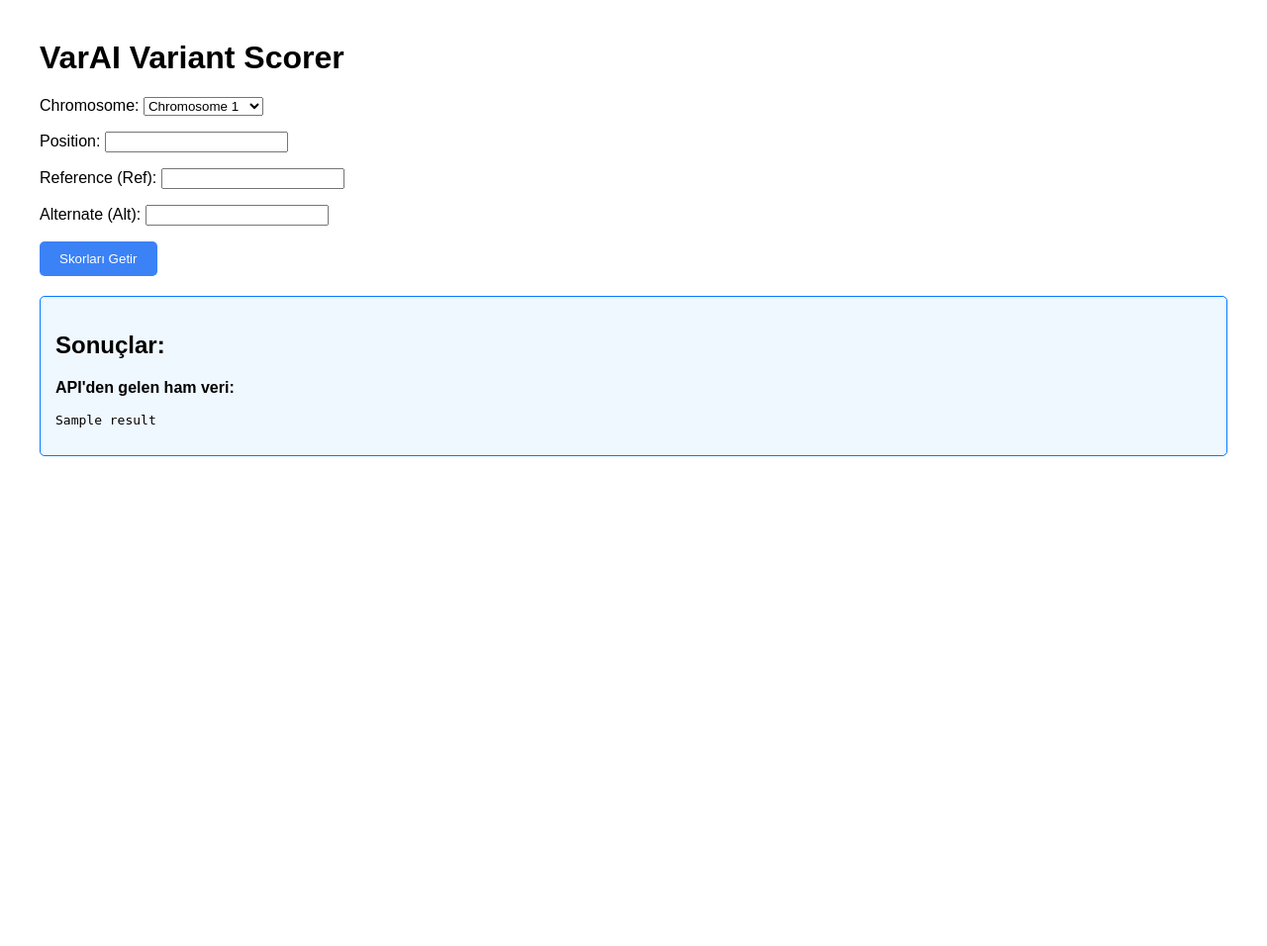
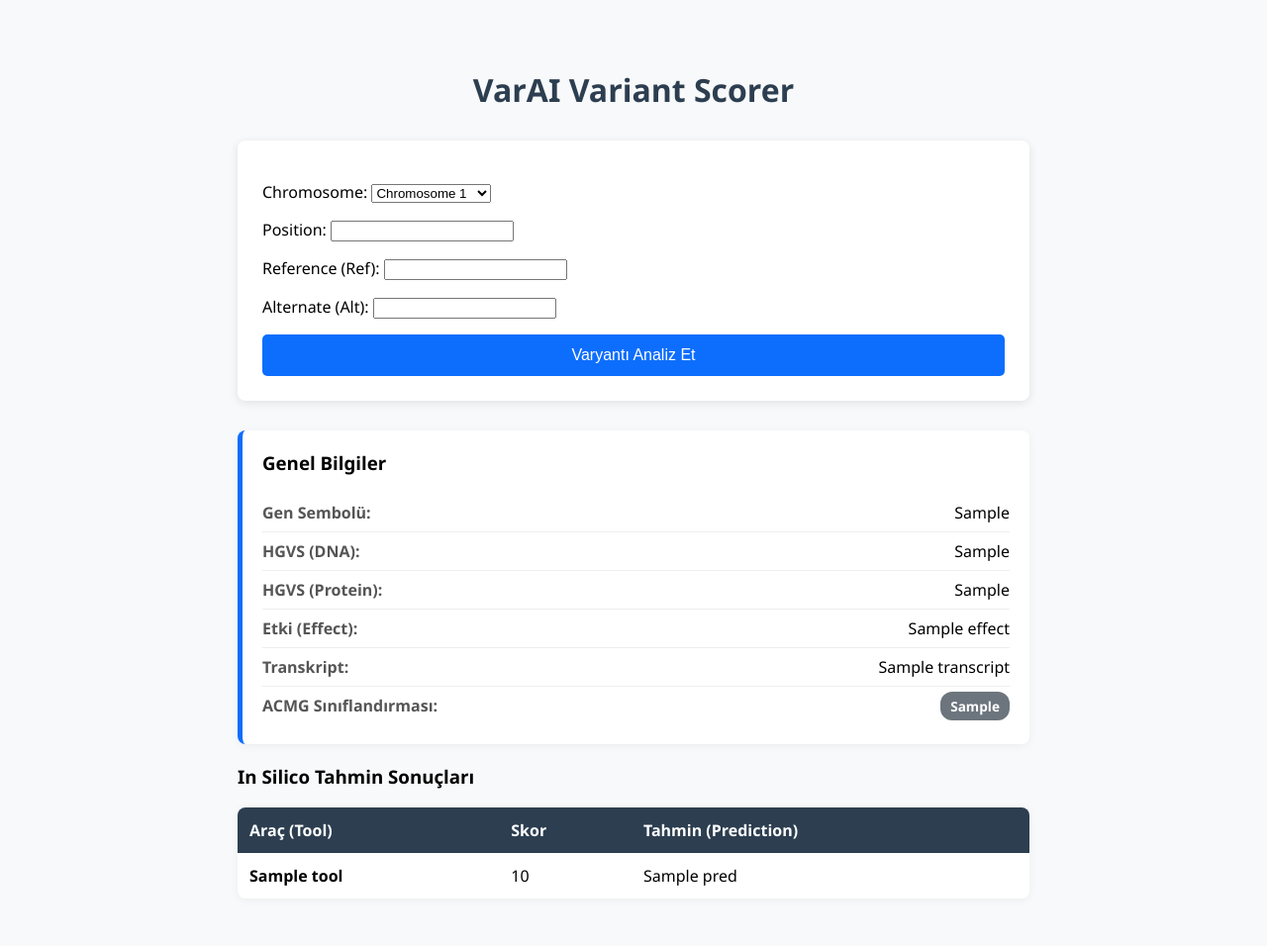
Before and after one commit to safiderum/thesis_project, a Django app: template variants/templates/variants/home.html in a window 1280 px wide. Shown: the whole page at 99% size. Before the commit the page ends 461 px from the top, so only its background shows below. Run offline with Django 4.2, Linux system fonts and the light colour scheme; tables that the repository leaves empty hold one stand-in row (values such as "Sample post"); the template is opened without the code that fills it: values that come from a table or form of the project are taken from there, most other values are stand-ins (such as "Sample title", 1, 10 or a date in 2020).

Commit message:
Resolve VariantForm error and add in-silico scores to UI

```diff
--- a/variants/templates/variants/home.html
+++ b/variants/templates/variants/home.html
@@ -5,53 +5,128 @@
     <meta name="viewport" content="width=device-width, initial-scale=1.0">
     <title>VarAI Variant Scorer</title>
     <style>
-        body { font-family: sans-serif; margin: 40px; }
-        .result-box {
-            margin-top: 20px;
-            padding: 15px;
-            background-color: #f0f8ff;
-            border: 1px solid #007bff;
-            border-radius: 5px;
-        }
-        .error-box {
-            margin-top: 20px;
-            padding: 15px;
-            background-color: #ffe6e6;
-            border: 1px solid #ff0000;
-            color: red;
-            border-radius: 5px;
-        }
-        pre { white-space: pre-wrap; word-wrap: break-word; }
+        body { font-family: 'Segoe UI', Tahoma, Geneva, Verdana, sans-serif; background-color: #f8f9fa; padding: 40px; }
+        h1 { color: #2c3e50; text-align: center; margin-bottom: 30px; }
+
+        .container { max-width: 800px; margin: 0 auto; }
+
+        .form-box { background: white; padding: 25px; border-radius: 8px; box-shadow: 0 2px 10px rgba(0,0,0,0.1); }
+        .form-group { margin-bottom: 15px; }
+        button { width: 100%; padding: 12px; background-color: #0d6efd; color: white; border: none; border-radius: 5px; font-size: 16px; cursor: pointer; }
+        button:hover { background-color: #0b5ed7; }
+
+        .result-container { margin-top: 30px; }
+
+        /* Kart Tasarımı */
+        .info-card { background: white; border-radius: 8px; box-shadow: 0 2px 10px rgba(0,0,0,0.05); padding: 20px; margin-bottom: 20px; border-left: 5px solid #0d6efd; }
+        .info-row { display: flex; justify-content: space-between; border-bottom: 1px solid #eee; padding: 8px 0; }
+        .info-row:last-child { border-bottom: none; }
+        .label { font-weight: bold; color: #555; }
+
+        /* Tablo Tasarımı */
+        table { width: 100%; border-collapse: collapse; background: white; border-radius: 8px; overflow: hidden; box-shadow: 0 2px 10px rgba(0,0,0,0.05); }
+        th { background-color: #2c3e50; color: white; padding: 12px; text-align: left; }
+        td { padding: 12px; border-bottom: 1px solid #eee; }
+        tr:last-child td { border-bottom: none; }
+
+        .badge { padding: 5px 10px; border-radius: 12px; font-size: 0.85em; font-weight: bold; color: white;}
+        .bg-red { background-color: #dc3545; }
+        .bg-green { background-color: #198754; }
+        .bg-gray { background-color: #6c757d; }
+
+        .error-box { background-color: #f8d7da; color: #842029; padding: 15px; border-radius: 5px; border: 1px solid #f5c2c7; margin-top: 20px;}
     </style>
 </head>
 <body>
 
+<div class="container">
     <h1>VarAI Variant Scorer</h1>
 
-    <form method="post">
-        {% csrf_token %}
-        {{ form.as_p }}
-
-        <button type="submit" style="background-color: #3b82f6; color: white; padding: 10px 20px; border: none; border-radius: 5px; cursor: pointer;">
-            Skorları Getir
-        </button>
-    </form>
+    <div class="form-box">
+        <form method="post">
+            {% csrf_token %}
+            {{ form.as_p }}
+            <button type="submit">Varyantı Analiz Et</button>
+        </form>
+    </div>
 
     {% if error %}
         <div class="error-box">
-            <h3>Hata Oluştu:</h3>
-            <p>{{ error }}</p>
+            <strong>Hata:</strong> {{ error }}
         </div>
     {% endif %}
 
-    {% if result %}
-        <div class="result-box">
-            <h2>Sonuçlar:</h2>
-            <p><strong>API'den gelen ham veri:</strong></p>
-            <pre>{{ result }}</pre>
+    {% if variant_info %}
+    <div class="result-container">
 
+        <div class="info-card">
+            <h3 style="margin-top:0;">Genel Bilgiler</h3>
+
+            <div class="info-row">
+                <span class="label">Gen Sembolü:</span>
+                <span>{{ variant_info.gene_symbol }}</span>
             </div>
+            <div class="info-row">
+                <span class="label">HGVS (DNA):</span>
+                <span>{{ variant_info.hgvs_c }}</span>
+            </div>
+            <div class="info-row">
+                <span class="label">HGVS (Protein):</span>
+                <span>{{ variant_info.hgvs_p }}</span>
+            </div>
+            <div class="info-row">
+                <span class="label">Etki (Effect):</span>
+                <span>{{ variant_info.effect }}</span>
+            </div>
+            <div class="info-row">
+                <span class="label">Transkript:</span>
+                <span>{{ variant_info.transcript }}</span>
+            </div>
+            <div class="info-row">
+                <span class="label">ACMG Sınıflandırması:</span>
+                <span>
+                    {% if "Pathogenic" in variant_info.acmg_class %}
+                        <span class="badge bg-red">{{ variant_info.acmg_class }}</span>
+                    {% elif "Benign" in variant_info.acmg_class %}
+                        <span class="badge bg-green">{{ variant_info.acmg_class }}</span>
+                    {% else %}
+                        <span class="badge bg-gray">{{ variant_info.acmg_class }}</span>
+                    {% endif %}
+                </span>
+            </div>
+        </div>
+
+        <h3>In Silico Tahmin Sonuçları</h3>
+        <table>
+            <thead>
+                <tr>
+                    <th>Araç (Tool)</th>
+                    <th>Skor</th>
+                    <th>Tahmin (Prediction)</th>
+                </tr>
+            </thead>
+            <tbody>
+                {% for tool, data in predictions.items %}
+                <tr>
+                    <td><strong>{{ tool }}</strong></td>
+                    <td>{{ data.score }}</td>
+                    <td>
+                        {% if "Pathogenic" in data.pred or "Damaging" in data.pred %}
+                            <span style="color: #dc3545; font-weight: bold;">{{ data.pred }}</span>
+                        {% elif "Benign" in data.pred or "Tolerated" in data.pred %}
+                            <span style="color: #198754; font-weight: bold;">{{ data.pred }}</span>
+                        {% else %}
+                            {{ data.pred }}
+                        {% endif %}
+                    </td>
+                </tr>
+                {% endfor %}
+            </tbody>
+        </table>
+
+    </div>
     {% endif %}
+</div>
 
 </body>
 </html>
```
Also changed, not shown: variants/views.py (+72 -17 lines).
